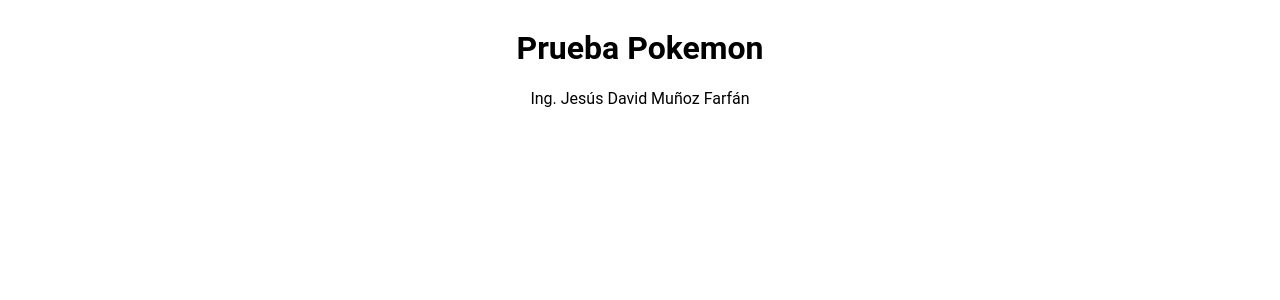
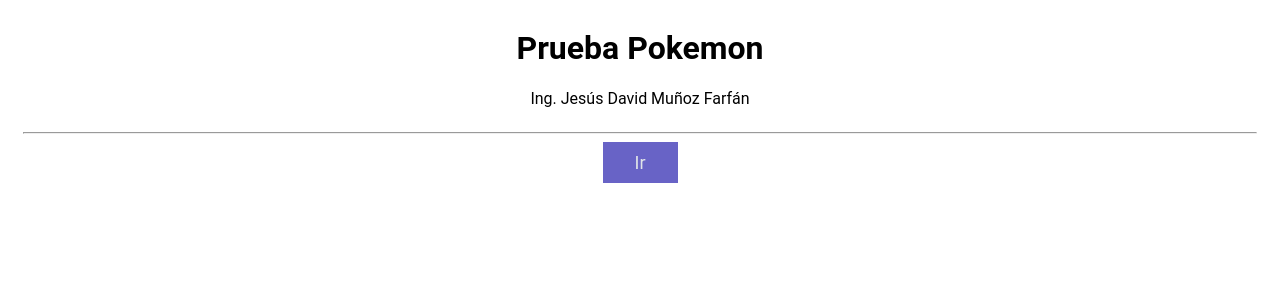
Before and after one commit to jmunozf96/app-pokemon, an Angular app: page / in a window 1280 px wide. Shown: the top 300 px of the page. Built offline with nearby package versions, Linux system fonts and the light colour scheme.

Commit message:
feat[app]: crear modulo de pokemon
Creacion de ruta para carga perezoza de modulo pokemon

```diff
--- /dev/null
+++ b/src/app/modules/pokemon/pages/index.component.ts
@@ -0,0 +1,10 @@
+import {Component} from "@angular/core";
+
+@Component({
+  template: `
+
+  `
+})
+export class IndexComponent {
+
+}
--- a/src/app/shared/components/controls/controls.module.ts
+++ b/src/app/shared/components/controls/controls.module.ts
@@ -1,10 +1,8 @@
 import {NgModule} from "@angular/core";
 import {CommonModule} from "@angular/common";
-import {ButtonComponent} from "./button.component";
 
 @NgModule({
   declarations: [
-    ButtonComponent
   ],
   imports: [
     CommonModule
--- a/src/app/shared/layout/layout.component.html
+++ b/src/app/shared/layout/layout.component.html
@@ -5,4 +5,10 @@
       <p>Ing. Jesús David Muñoz Farfán</p>
     </div>
   </div>
+  <hr/>
+  <div class="row">
+    <div class="col-md-12 text-center">
+      <a class="btn" routerLink="/pokemon">Ir</a>
+    </div>
+  </div>
 </div>
--- a/src/app/shared/shared.routing.module.ts
+++ b/src/app/shared/shared.routing.module.ts
@@ -6,6 +6,10 @@
   {
     path: '',
     component: LayoutComponent,
+  },
+  {
+    path: 'pokemon',
+    loadChildren: () => import('../modules/pokemon/pokemon.module').then(m => m.PokemonModule)
   }
 ]
 
```
Also changed, not shown: src/app/modules/pokemon/pokemon.module.ts (added, +20 -0 lines), src/app/shared/components/controls/button.component.ts (deleted, +0 -9 lines).
